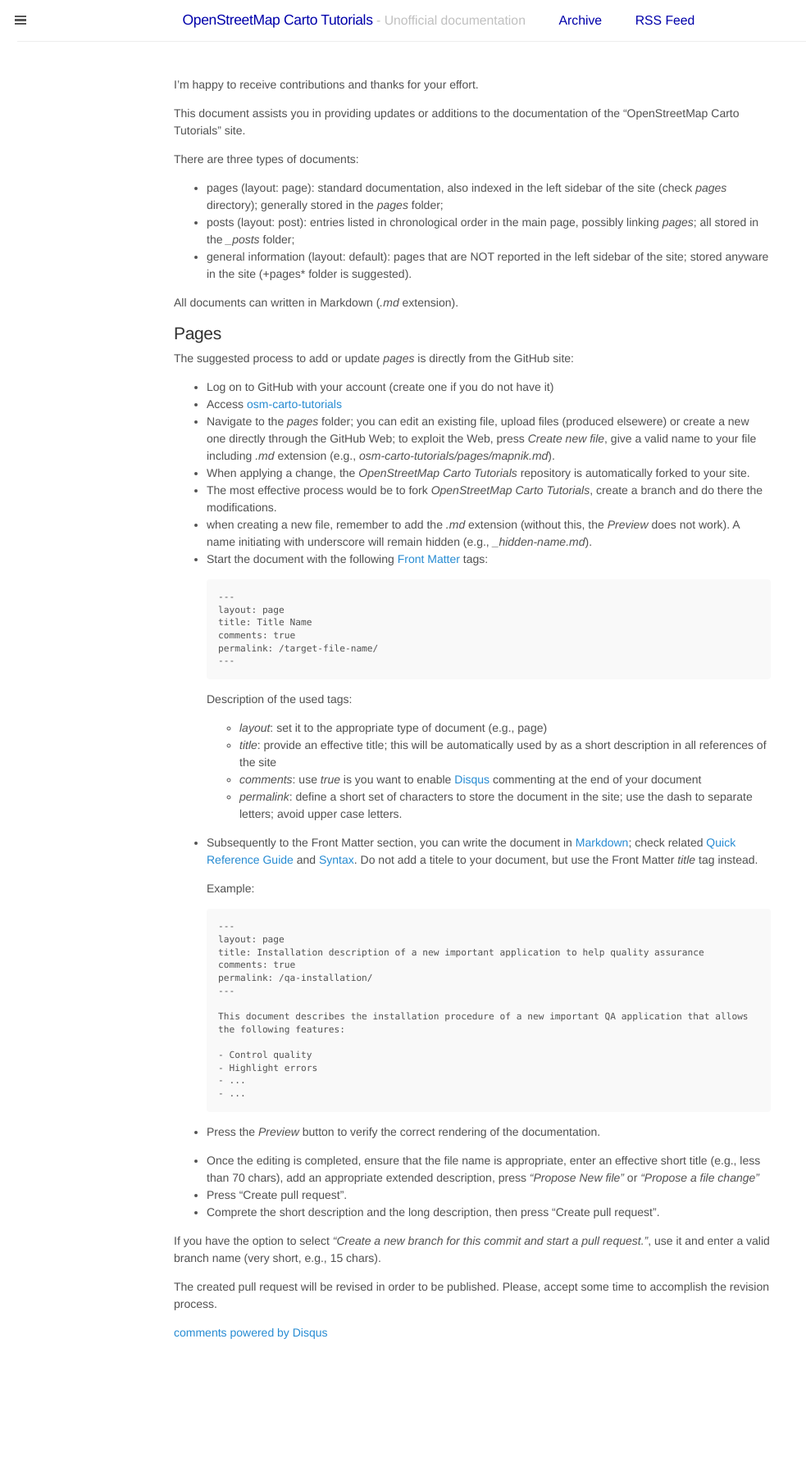
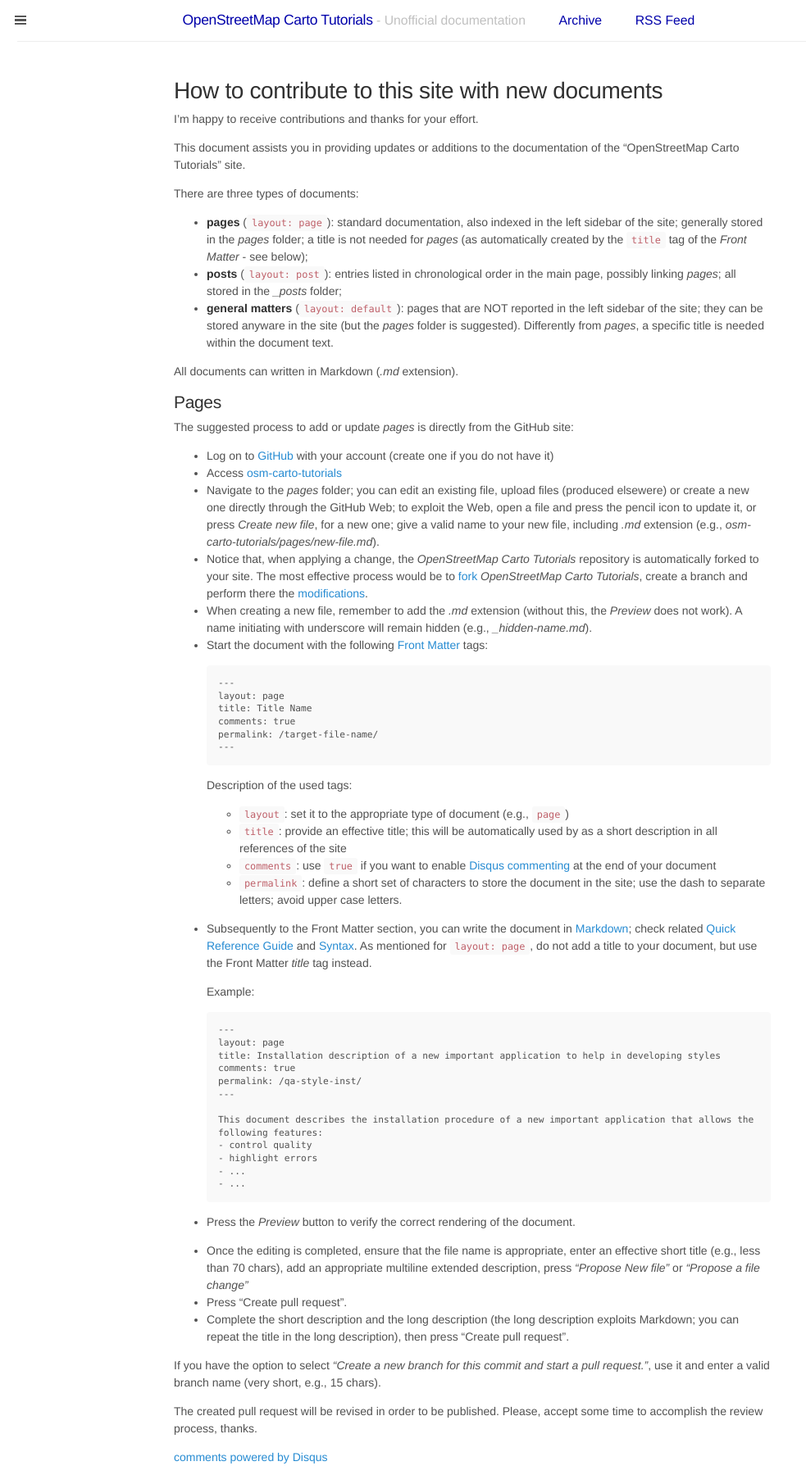
Before and after one commit to Ircama/osm-carto-tutorials, a Jekyll site: the page built from pages/how-to-contribute.md, in a window 1280 px wide. Shown: the whole page at 82% size, without its empty margins (0-983 px from the left). Built offline with Jekyll 4.4.1, drawn with Linux system fonts in a browser that asks for light colours; comment, search, counter and statistics services are not loaded; before the commit the page ends 1637 px from its top, so only the background shows below that.

Commit message:
Update how-to-contribute.md

````diff
--- a/pages/how-to-contribute.md
+++ b/pages/how-to-contribute.md
@@ -4,14 +4,15 @@
 comments: true
 permalink: /how-to-contibute/
 ---
+# How to contribute to this site with new documents
 I’m happy to receive contributions and thanks for your effort.
 
 This document assists you in providing updates or additions to the documentation of the "OpenStreetMap Carto Tutorials" site.
 
 There are three types of documents:
-- pages (layout: page): standard documentation, also indexed in the left sidebar of the site (check *pages* directory); generally stored in the *pages* folder;
-- posts (layout: post): entries listed in chronological order in the main page, possibly linking *pages*; all stored in the *_posts* folder;
-- general information (layout: default): pages that are NOT reported in the left sidebar of the site; stored anyware in the site (+pages* folder is suggested).
+- **pages** (`layout: page`): standard documentation, also indexed in the left sidebar of the site; generally stored in the *pages* folder; a title is not needed for *pages* (as automatically created by the `title` tag of the *Front Matter* - see below);
+- **posts** (`layout: post`): entries listed in chronological order in the main page, possibly linking *pages*; all stored in the *_posts* folder;
+- **general matters** (`layout: default`): pages that are NOT reported in the left sidebar of the site; they can be stored anyware in the site (but the *pages* folder is suggested). Differently from *pages*, a specific title is needed within the document text.
 
 All documents can written in Markdown (*.md* extension).
 
@@ -19,12 +20,11 @@
 
 The suggested process to add or update *pages* is directly from the GitHub site:
 
-- Log on to GitHub with your account (create one if you do not have it)
+- Log on to [GitHub](https://github.com) with your account (create one if you do not have it)
 - Access [osm-carto-tutorials](https://github.com/Ircama/osm-carto-tutorials/tree/gh-pages/pages)
-- Navigate to the *pages* folder; you can edit an existing file, upload files (produced elsewere) or create a new one directly through the GitHub Web; to exploit the Web, press *Create new file*, give a valid name to your file including *.md* extension (e.g., *osm-carto-tutorials/pages/mapnik.md*).
-- When applying a change, the *OpenStreetMap Carto Tutorials* repository is automatically forked to your site.
-- The most effective process would be to fork *OpenStreetMap Carto Tutorials*, create a branch and do there the modifications.
-- when creating a new file, remember to add the *.md* extension (without this, the *Preview* does not work). A name initiating with underscore will remain hidden (e.g., *_hidden-name.md*).
+- Navigate to the *pages* folder; you can edit an existing file, upload files (produced elsewere) or create a new one directly through the GitHub Web; to exploit the Web, open a file and press the pencil icon to update it, or press *Create new file*, for a new one; give a valid name to your new file, including *.md* extension (e.g., *osm-carto-tutorials/pages/new-file.md*).
+- Notice that, when applying a change, the *OpenStreetMap Carto Tutorials* repository is automatically forked to your site. The most effective process would be to [fork](https://help.github.com/articles/working-with-forks) *OpenStreetMap Carto Tutorials*, create a branch and perform there the [modifications](https://help.github.com/articles/proposing-changes-to-a-project-with-pull-requests).
+- When creating a new file, remember to add the *.md* extension (without this, the *Preview* does not work). A name initiating with underscore will remain hidden (e.g., *_hidden-name.md*).
 - Start the document with the following [Front Matter]( https://jekyllrb.com/docs/frontmatter/) tags:
 
   ```
@@ -36,36 +36,35 @@
   ---
   ```
   Description of the used tags:
-  - *layout*: set it to the appropriate type of document (e.g., page)
-  - *title*: provide an effective title; this will be automatically used by as a short description in all references of the site
-  - *comments*: use *true* is you want to enable [Disqus](https://disqus.com) commenting at the end of your document
-  - *permalink*: define a short set of characters to store the document in the site; use the dash to separate letters; avoid upper case letters.
+  - `layout`: set it to the appropriate type of document (e.g., `page`)
+  - `title`: provide an effective title; this will be automatically used by as a short description in all references of the site
+  - `comments`: use `true` if you want to enable [Disqus commenting](https://disqus.com) at the end of your document
+  - `permalink`: define a short set of characters to store the document in the site; use the dash to separate letters; avoid upper case letters.
 
-- Subsequently to the Front Matter section, you can write the document in [Markdown]( http://kramdown.gettalong.org); check related [Quick Reference Guide]( http://kramdown.gettalong.org/quickref.html) and [Syntax]( http://kramdown.gettalong.org/syntax.html). Do not add a titele to your document, but use the Front Matter *title* tag instead.
+- Subsequently to the Front Matter section, you can write the document in [Markdown](http://kramdown.gettalong.org); check related [Quick Reference Guide]( http://kramdown.gettalong.org/quickref.html) and [Syntax](http://kramdown.gettalong.org/syntax.html). As mentioned for `layout: page`, do not add a title to your document, but use the Front Matter *title* tag instead.
 
   Example:
   ```
   ---
   layout: page
-  title: Installation description of a new important application to help quality assurance
+  title: Installation description of a new important application to help in developing styles
   comments: true
-  permalink: /qa-installation/
+  permalink: /qa-style-inst/
   ---
 
-  This document describes the installation procedure of a new important QA application that allows the following features:
-
-  - Control quality
-  - Highlight errors
+  This document describes the installation procedure of a new important application that allows the following features:
+  - control quality
+  - highlight errors
   - ...
   - ...
   ```
 
-- Press the *Preview* button to verify the correct rendering of the documentation.
+- Press the *Preview* button to verify the correct rendering of the document.
 
-- Once the editing is completed, ensure that the file name is appropriate, enter an effective short title (e.g., less than 70 chars), add an appropriate extended description, press *“Propose New file”* or *"Propose a file change"*
+- Once the editing is completed, ensure that the file name is appropriate, enter an effective short title (e.g., less than 70 chars), add an appropriate multiline extended description, press *"Propose New file"* or *"Propose a file change"*
 - Press "Create pull request".
-- Comprete the short description and the long description, then press "Create pull request".
+- Complete the short description and the long description (the long description exploits Markdown; you can repeat the title in the long description), then press "Create pull request".
 
-If you have the option to select *“Create a new branch for this commit and start a pull request.”*, use it and enter a valid branch name (very short, e.g., 15 chars).
+If you have the option to select *"Create a new branch for this commit and start a pull request."*, use it and enter a valid branch name (very short, e.g., 15 chars).
 
-The created pull request will be revised in order to be published. Please, accept some time to accomplish the revision process.
+The created pull request will be revised in order to be published. Please, accept some time to accomplish the review process, thanks.
````
